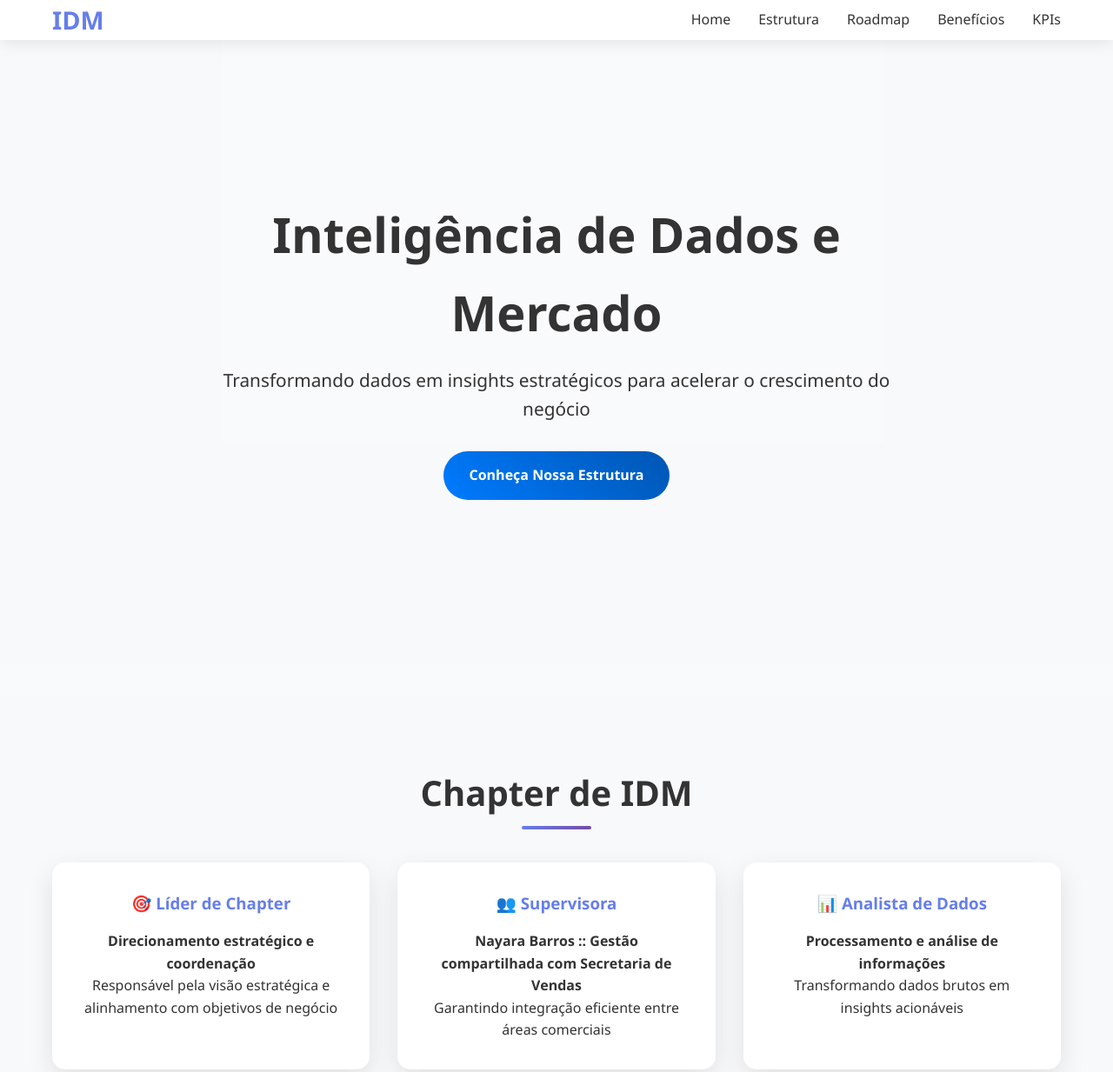
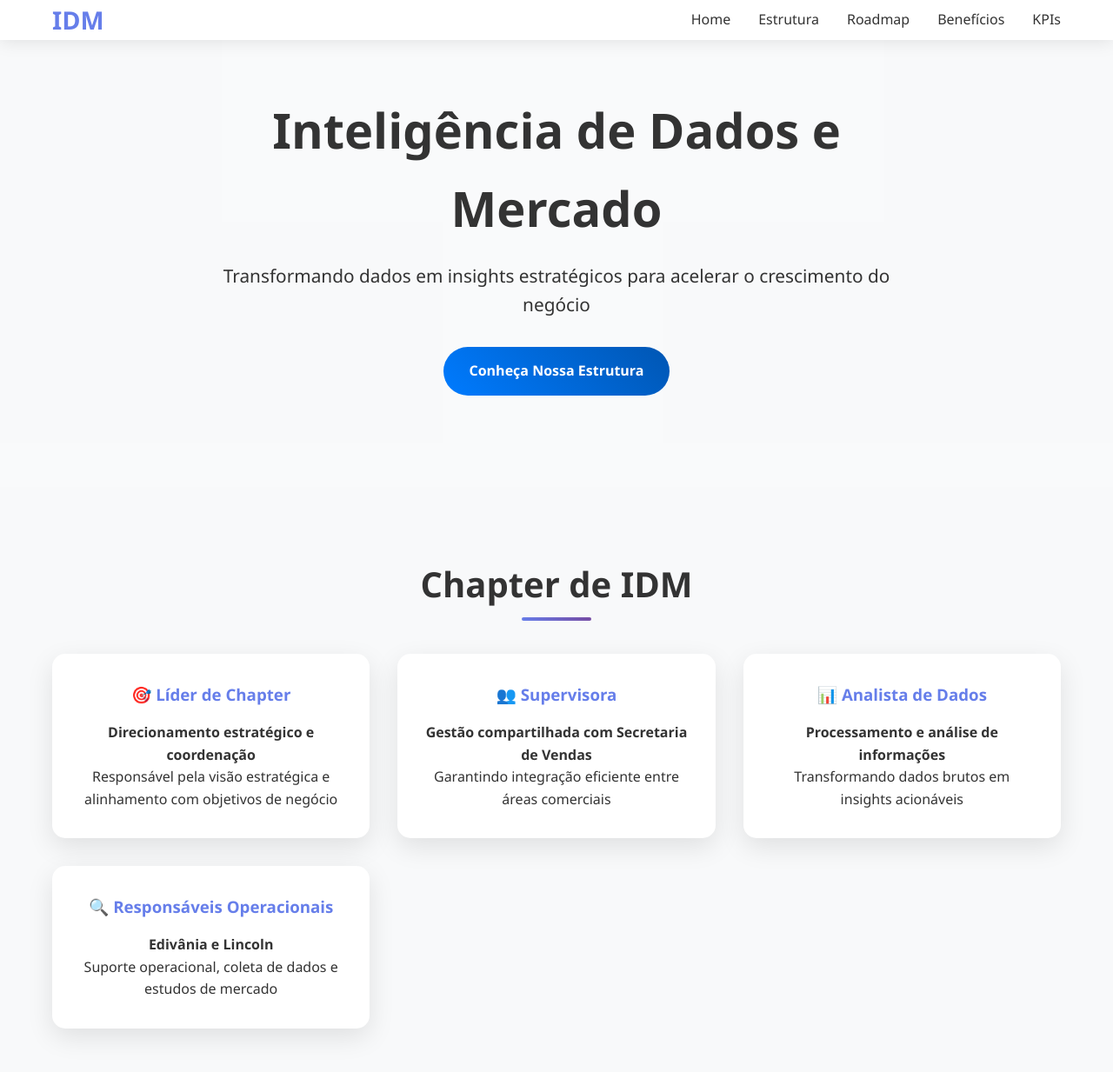
Before and after one commit to jocielefranca/IDM, a plain HTML site: page index.html in a window 1280 px wide. Shown: the top 1233 px of the page at 87% size. Drawn offline with Linux system fonts and the light colour scheme.

Commit message:
Update index.html

```diff
--- a/index.html
+++ b/index.html
@@ -60,7 +60,7 @@
 
         /* Hero Section */
         .hero {
-            height: 100vh;
+            height: 70vh;
             display: flex;
             align-items: center;
             justify-content: center;
@@ -363,7 +363,7 @@
                     </div>
                     <div class="team-card fade-in">
                         <h3>👥 Supervisora</h3>
-                        <p><strong> Nayara Barros :: Gestão compartilhada com Secretaria de Vendas</strong></p>
+                        <p><strong>Gestão compartilhada com Secretaria de Vendas</strong></p>
                         <p>Garantindo integração eficiente entre áreas comerciais</p>
                     </div>
                     <div class="team-card fade-in">
```
